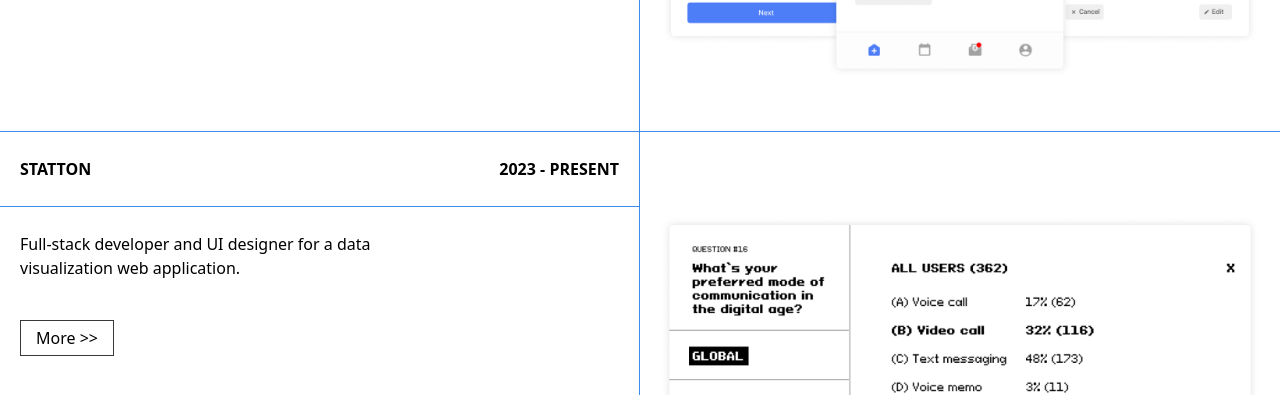
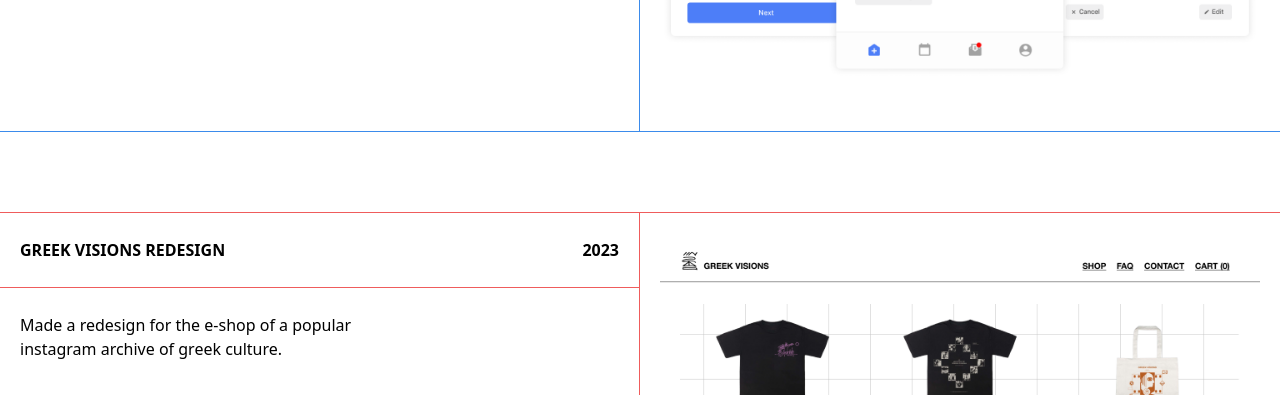
Before and after one commit to teo-clone/portfolio, a Gatsby site: page / in a window 1280 px wide. Shown: the part 2010-2405 px from the top of the page. Built offline with nearby package versions, Linux system fonts and the light colour scheme; Gatsby itself is replaced by a stand-in of ours.

Commit message:
commented out statton rendering temporarily

```diff
--- a/src/commitDate.ts
+++ b/src/commitDate.ts
@@ -1,2 +1,2 @@
 // This file is auto-generated on pre-commit hook
-export const commitDateTime = '12/02/2023, 05:31:43 PM EST';
+export const commitDateTime = '12/02/2023, 05:32:31 PM EST';
--- a/src/components/home/Projects.tsx
+++ b/src/components/home/Projects.tsx
@@ -31,17 +31,17 @@
             alt: "Image with examples of home, care request details, and new care request screens"
         }
     },
-    {
-        fullInfoUrl: "/statton",
-        title: "STATTON",
-        timeline: "2023 - PRESENT",
-        description: "Full-stack developer and UI designer for a data visualization web application.",
-        image: {
-            id: "statton",
-            src: statton,
-            alt: "Image with examples of response analytics screen."
-        }
-    },
+    // {
+    //     fullInfoUrl: "/statton",
+    //     title: "STATTON",
+    //     timeline: "2023 - PRESENT",
+    //     description: "Full-stack developer and UI designer for a data visualization web application.",
+    //     image: {
+    //         id: "statton",
+    //         src: statton,
+    //         alt: "Image with examples of response analytics screen."
+    //     }
+    // },
 ]
 
 const Projects = () => (
```
